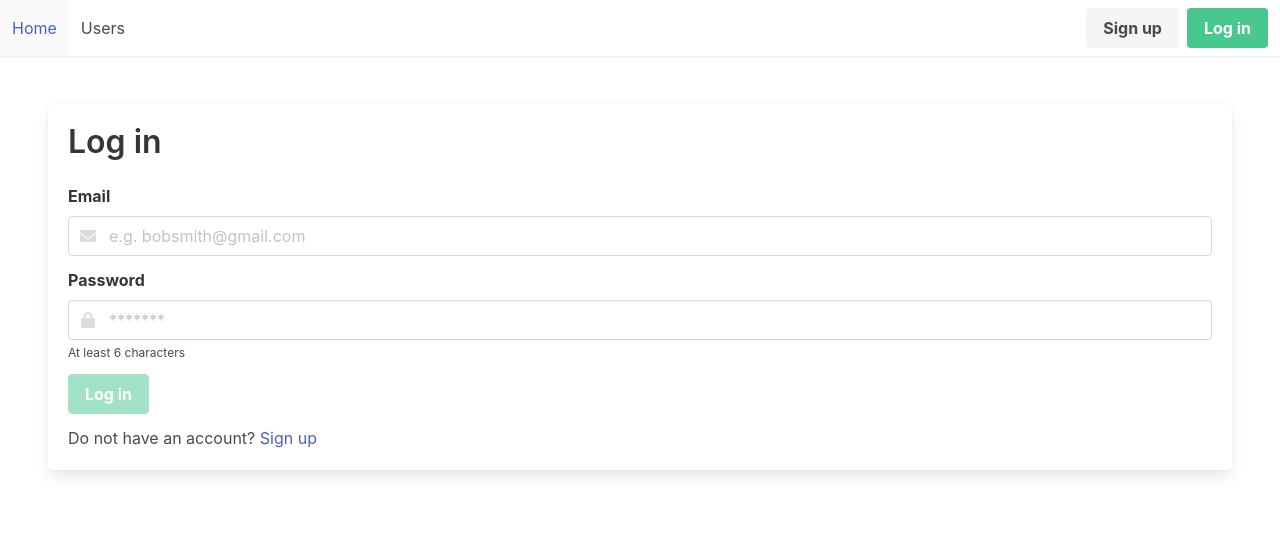
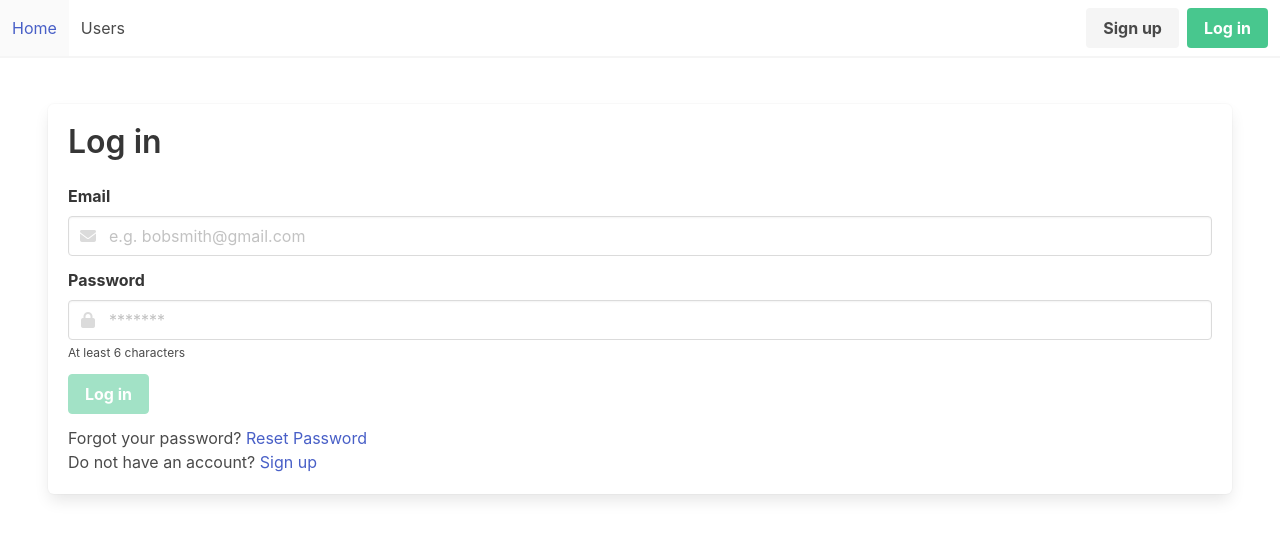
Before and after one commit to ekateriina7/auth-app-front, a React (Create React App) app: page /login in a window 1280 px wide. Shown: the top 538 px of the page. Built offline with nearby package versions, Linux system fonts and the light colour scheme; no server answers.

Commit message:
add reset password and redirect to the profile after login

```diff
--- a/src/pages/LoginPage.jsx
+++ b/src/pages/LoginPage.jsx
@@ -16,6 +16,8 @@ function validateEmail(value) {
   if (!emailPattern.test(value)) {
     return 'Email is not valid';
   }
+
+  return undefined;
 }
 
 function validatePassword(value) {
@@ -26,7 +28,9 @@ function validatePassword(value) {
   if (value.length < 6) {
     return 'At least 6 characters';
   }
-};
+
+  return undefined;
+}
 
 export const LoginPage = () => {
   const navigate = useNavigate();
@@ -43,13 +47,22 @@ export const LoginPage = () => {
           password: '',
         }}
         validateOnMount={true}
-        onSubmit={({ email, password }) => {
+        onSubmit={({ email, password }, formikHelpers) => {
+          formikHelpers.setSubmitting(true);
+
           return login({ email, password })
             .then(() => {
-              navigate(location.state?.from?.pathname || '/');
+              navigate(location.state?.from?.pathname || '/profile');
             })
-            .catch(error => {
-              setError(error.response?.data?.message);
+            .catch((error) => {
+              if (error.response?.status === 403) {
+                setError('Your account is inactive. Please activate your email.');
+              } else {
+                setError(error.response?.data?.message || 'An unexpected error occurred. Please try again.');
+              }
+            })
+            .finally(() => {
+              formikHelpers.setSubmitting(false);
             });
         }}
       >
@@ -58,7 +71,9 @@ export const LoginPage = () => {
             <h1 className="title">Log in</h1>
 
             <div className="field">
-              <label htmlFor="email" className="label">Email</label>
+              <label htmlFor="email" className="label">
+                Email
+              </label>
 
               <div className="control has-icons-left has-icons-right">
                 <Field
@@ -135,9 +150,13 @@ export const LoginPage = () => {
               </button>
             </div>
 
-            Do not have an account?
-            {' '}
-            <Link to="/sign-up">Sign up</Link>
+            <p>
+              Forgot your password? <Link to="/reset-password">Reset Password</Link>
+            </p>
+
+            <p>
+              Do not have an account? <Link to="/sign-up">Sign up</Link>
+            </p>
           </Form>
         )}
       </Formik>
```
